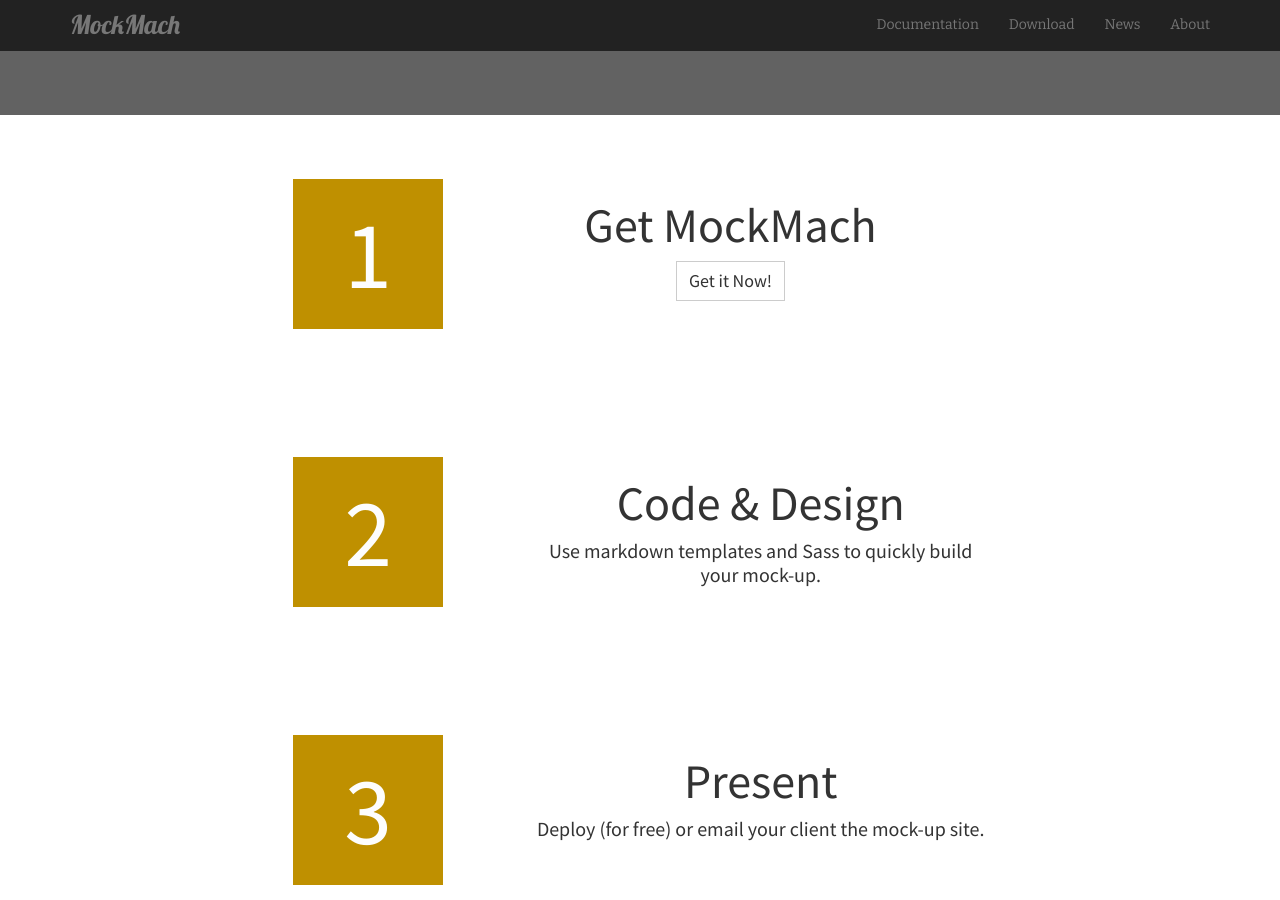
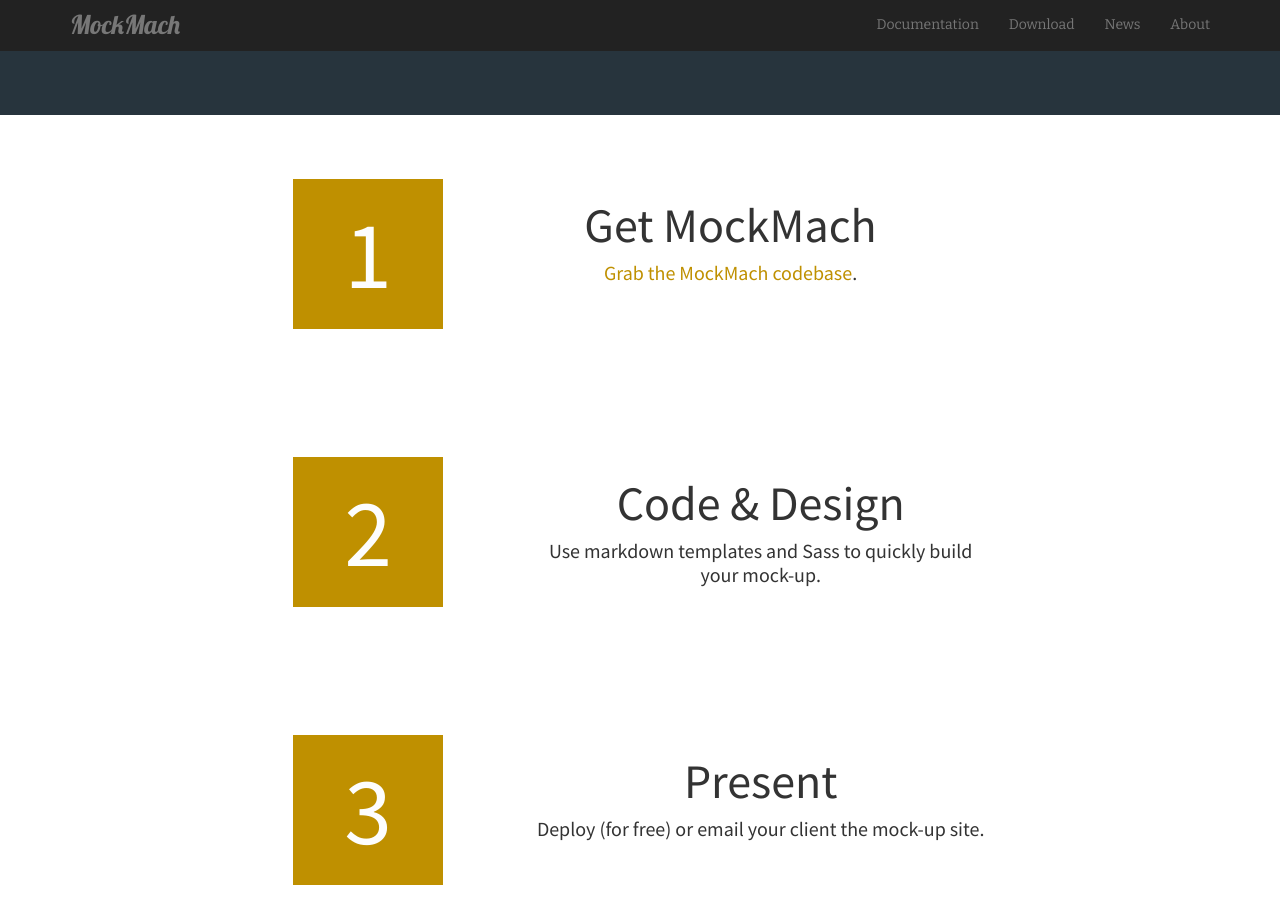
Before and after one commit to MockMach/mockmach.github.io, a Jekyll site: the page built from index.html, in a window 1280 px wide and 900 px high, scrolled down 1053 px. Built offline with Jekyll 4.4.1, drawn with Linux system fonts in a browser that asks for light colours.

Commit message:
Minor verbiage updates.

```diff
--- a/_includes/sections/intro.html
+++ b/_includes/sections/intro.html
@@ -1,5 +1,5 @@
 
-<section id="intro" class="palette background-primary-25">
+<section id="intro" class="palette background-dark">
 <div id="intro-banner">
 
   <div class="container horizontal-padding-extra-large">
--- a/_includes/sections/purpose.html
+++ b/_includes/sections/purpose.html
@@ -10,7 +10,7 @@
 
     <div class="col-md-9 col-lg-9">
       <h2 class="text-center">Get MockMach</h2>
-      <p class="text-center"><a href="{{ site.baseurl }}/download" class="btn btn-default">Get it Now!</a></p>
+      <p class="text-center"><a href="{{ site.baseurl }}/download">Grab the MockMach codebase</a>.</p>
     </div>
 
   </div><!-- /.row -->
```
